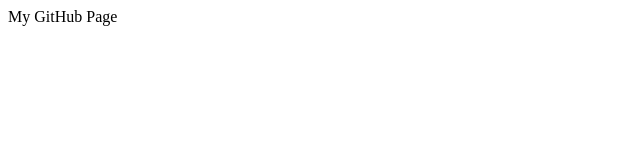
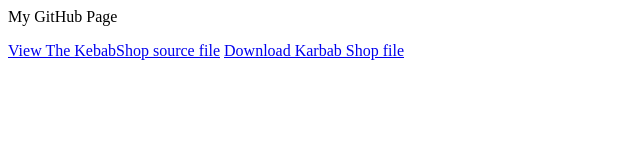
Before and after one commit to E1ZPWR/e1zpwr.github.io, a plain HTML site: page index.html in a window 1280 px wide. Shown: the whole page, without its empty margins (0-640 px from the left). Drawn offline with Linux system fonts and the light colour scheme.

Commit message:
Added link

```diff
--- a/index.html
+++ b/index.html
@@ -8,6 +8,13 @@
     <body>
         <div>
             <p>My GitHub Page</p>
+
+            <a href="https://webops.synology.me/Kebab_Shop.ledprj" download
+                >View The KebabShop source file</a
+            >
+            <a href="https://webops.synology.me/Kebab_Shop.rar" download
+                >Download Karbab Shop file</a
+            >
         </div>
     </body>
 </html>
```
Also changed, not shown: 2 other files.
